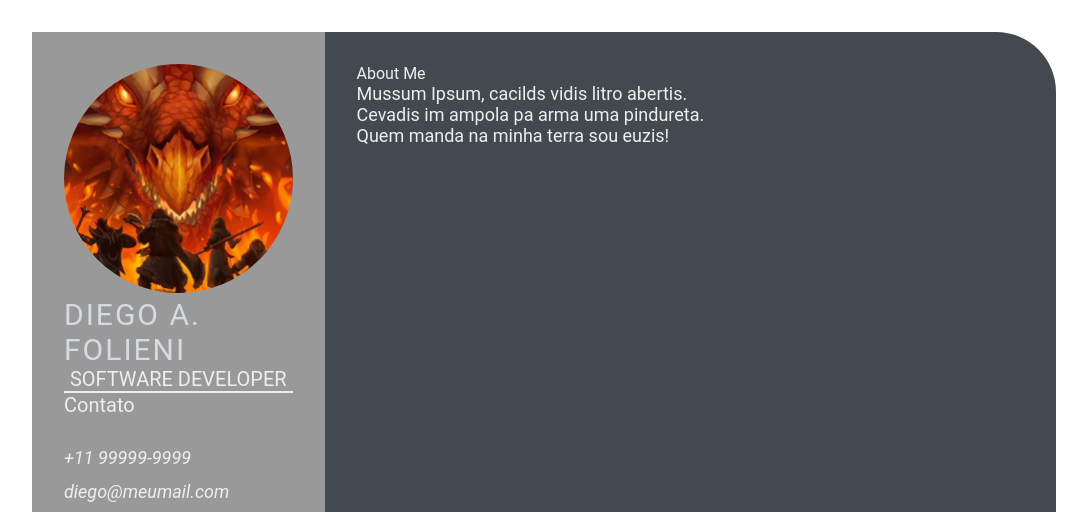
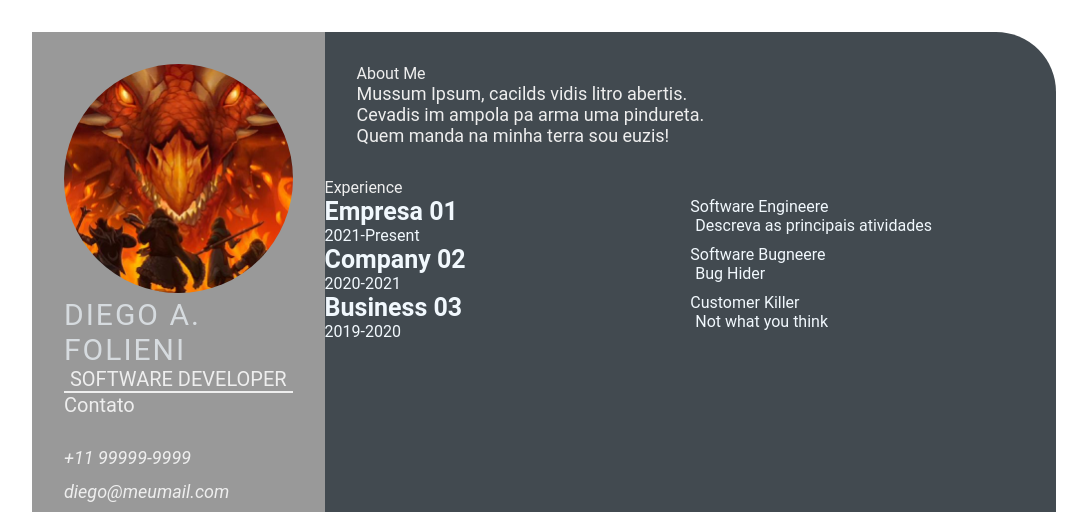
Before and after one commit to diegofolieni/diegofolieni.github.io, a plain HTML site: page index.html in a window 1280 px wide. Shown: the top 512 px of the page, without its empty margins (96-1183 px from the left). Drawn offline with Linux system fonts and the light colour scheme.

Commit message:
feature: Add Experience info (#6)

```diff
--- a/index.html
+++ b/index.html
@@ -49,6 +49,35 @@
                     </p>
                 </section>
             </div>
+            <section class="experience-gap">
+                <div class="right-title">Experience</div>
+                <div class="experience-contents">
+                    <div class="exp-left">
+                        <p class="exp-company-name">Empresa 01</p>
+                        <p class="exp-company-time">2021-Present</p>
+                    </div>
+                    <div class="exp-right">
+                        <p class="exp-positon">Software Engineere</p>
+                        <p class="exp-desc">Descreva as principais atividades</p>
+                    </div>
+                    <div class="exp-left">
+                        <p class="exp-company-name">Company 02</p>
+                        <p class="exp-company-time">2020-2021</p>
+                    </div>
+                    <div class="exp-right">
+                        <p class="exp-positon">Software Bugneere</p>
+                        <p class="exp-desc">Bug Hider</p>
+                    </div>
+                    <div class="exp-left">
+                        <p class="exp-company-name">Business 03</p>
+                        <p class="exp-company-time">2019-2020</p>
+                    </div>
+                    <div class="exp-right">
+                        <p class="exp-positon">Customer Killer</p>
+                        <p class="exp-desc">Not what you think</p>
+                    </div>
+                </div>
+            </section>
         </section>
     </main>
 </body>
--- a/style/style.css
+++ b/style/style.css
@@ -101,3 +101,37 @@
     font-size: 18px;
     color: #eeeeee;
 }
+.experience-contents,
+.education-contents,
+.awards-contents {
+    display: grid;
+    grid-template-columns: repeat(2, 1fr);
+    padding-bottom: 2rem;
+    color: #F1F8FD;
+}
+
+.exp-company-name,
+.education-school-name,
+.awards-company-name {
+    font-size: 25px;
+    font-weight: bold;
+}
+
+.exp-time-period,
+.educationp-time-period,
+.awards-time-period {
+    font-size: 18px;
+}
+
+.exp-position,
+.education-subject,
+.awards-name {
+    font-size: 25px;
+}
+
+.exp-desc,
+.education-desc,
+.awards-desc {
+    font-size: 16px;
+    padding-left: 5px;
+}
```
